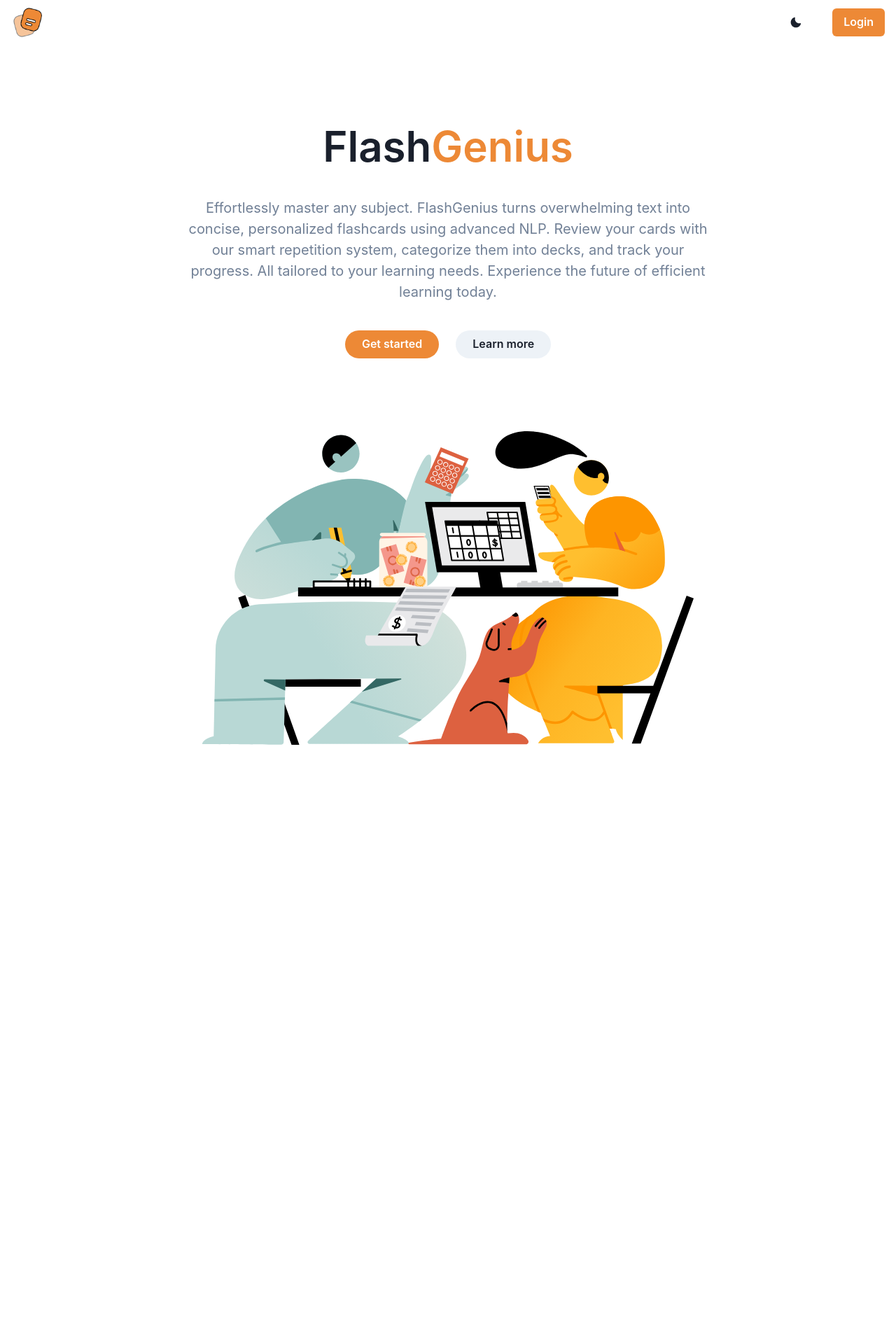
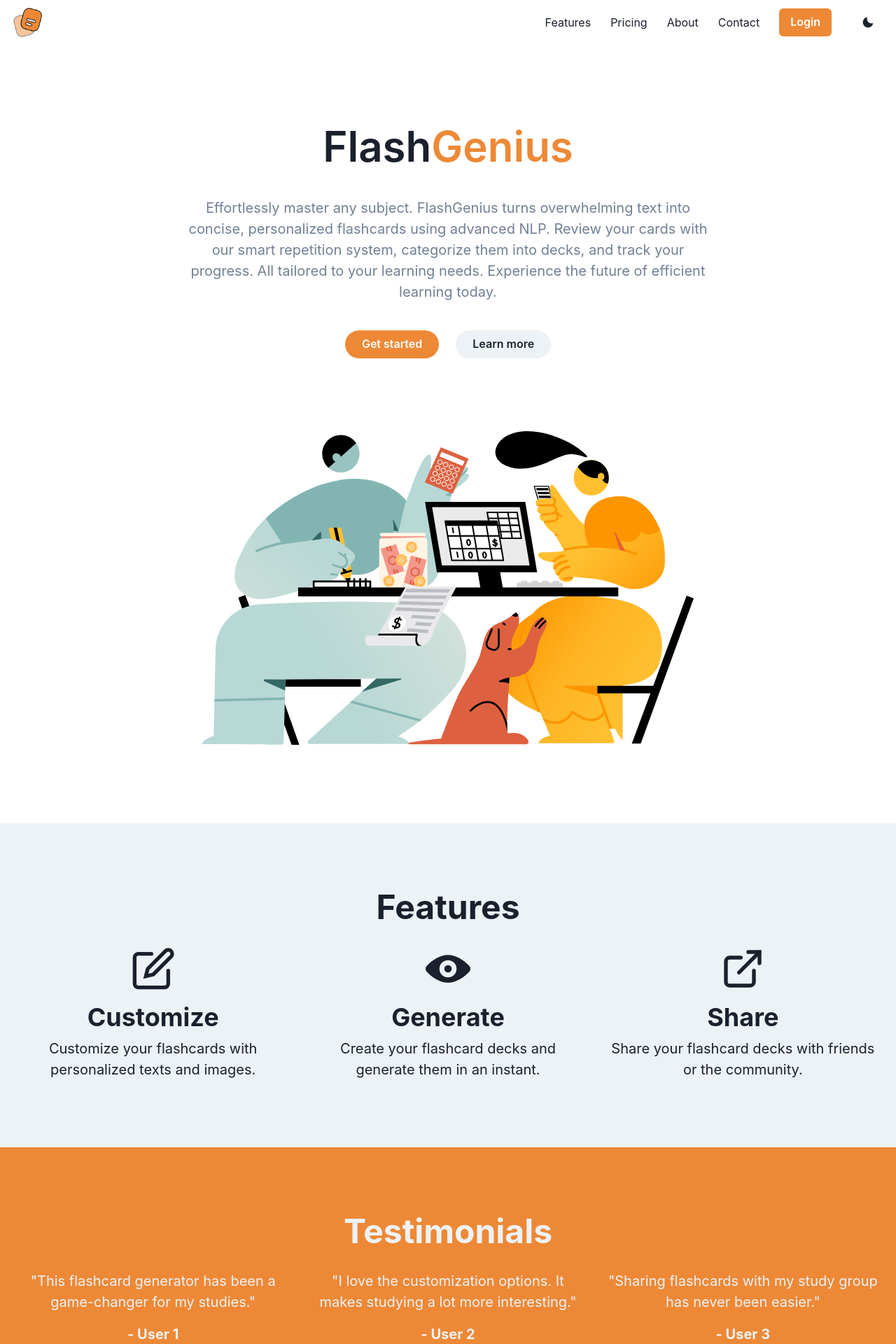
Before and after one commit to Ellahinator/FlashGenius, a React (Create React App) app in the folder frontend/: page / in a window 1280 px wide. Shown: the top 1920 px of the page at 70% size. Before the commit the page ends 1176 px from the top, so only its background shows below. Built offline with nearby package versions, Linux system fonts and the light colour scheme.

Commit message:
homepage changes, added features + testimonials components, added to navbar, added footer

```diff
--- a/frontend/src/App.tsx
+++ b/frontend/src/App.tsx
@@ -1,4 +1,4 @@
-import { ChakraProvider, Box, Grid, theme } from "@chakra-ui/react";
+import { ChakraProvider, Box, theme } from "@chakra-ui/react";
 import { BrowserRouter, Routes, Route } from "react-router-dom";
 import Home from "./pages/Home";
 import Account from "./pages/Account";
@@ -8,6 +8,7 @@ import LoginCard from "./pages/Login";
 import Generator from "./pages/Generator";
 import FlashcardsDisplay from "./pages/FlashcardsDisplay";
 import UserDecks from "./pages/UserDecks";
+import Footer from "./components/Footer";
 
 export const App = () => {
   return (
@@ -22,10 +23,11 @@ export const App = () => {
             <Route path="/account" element={<Account />} />
             <Route path="/generate" element={<Generator />} />
             <Route path="/deck/:deckId" element={<FlashcardsDisplay />} />
-            <Route path="/myDecks" element={<UserDecks/>}/>
+            <Route path="/myDecks" element={<UserDecks />} />
             <Route path="*" element={"404"} />
           </Routes>
         </Box>
+        <Footer />
       </ChakraProvider>
     </BrowserRouter>
   );
--- /dev/null
+++ b/frontend/src/components/Footer.tsx
@@ -0,0 +1,12 @@
+import React from "react";
+import { Box, Text, Flex, useColorModeValue } from "@chakra-ui/react";
+
+export default function Footer() {
+  const bgColor = useColorModeValue("gray.100", "gray.800");
+
+  return (
+    <Flex as="footer" align="center" justify="center" h="12" bg={bgColor}>
+      <Text fontSize="sm">© 2023 FlashGenius.</Text>
+    </Flex>
+  );
+}
--- /dev/null
+++ b/frontend/src/components/Home/Features.tsx
@@ -0,0 +1,50 @@
+import React from "react";
+import {
+  Box,
+  Grid,
+  GridItem,
+  Heading,
+  Text,
+  Icon,
+  useColorModeValue,
+} from "@chakra-ui/react";
+import { EditIcon, ViewIcon, ExternalLinkIcon } from "@chakra-ui/icons";
+
+export default function Features() {
+  const bgColor = useColorModeValue("gray.100", "gray.900");
+
+  return (
+    <Box py="24" px="6" textAlign="center" bg={bgColor}>
+      <Heading as="h2" size="2xl" fontWeight="bold" mb="8">
+        Features
+      </Heading>
+      <Grid templateColumns="repeat(3, 1fr)" gap="8">
+        <GridItem textAlign="center">
+          <EditIcon w={16} h={16} mb="4" />
+          <Heading as="h3" size="xl" mb="2">
+            Customize
+          </Heading>
+          <Text>
+            Customize your flashcards with personalized texts and images.
+          </Text>
+        </GridItem>
+        <GridItem textAlign="center">
+          <ViewIcon w={16} h={16} mb="4" />
+          <Heading as="h3" size="xl" mb="2">
+            Generate
+          </Heading>
+          <Text>
+            Create your flashcard decks and generate them in an instant.
+          </Text>
+        </GridItem>
+        <GridItem textAlign="center">
+          <ExternalLinkIcon w={16} h={16} mb="4" />
+          <Heading as="h3" size="xl" mb="2">
+            Share
+          </Heading>
+          <Text>Share your flashcard decks with friends or the community.</Text>
+        </GridItem>
+      </Grid>
+    </Box>
+  );
+}
--- /dev/null
+++ b/frontend/src/components/Home/Testimonials.tsx
@@ -0,0 +1,47 @@
+import React from "react";
+import {
+  Box,
+  Grid,
+  GridItem,
+  Heading,
+  Text,
+  useColorModeValue,
+} from "@chakra-ui/react";
+
+export default function Testimonials() {
+  const bgColor = useColorModeValue("orange.400", "orange.500");
+  return (
+    <Box py="24" px="6" bg={bgColor} textAlign="center">
+      <Heading as="h2" size="2xl" fontWeight="bold" mb="8" color="gray.100">
+        Testimonials
+      </Heading>
+      <Grid templateColumns="repeat(3, 1fr)" gap="8">
+        <GridItem>
+          <Text mb="4" color="gray.100">
+            "This flashcard generator has been a game-changer for my studies."
+          </Text>
+          <Text fontWeight="bold" color="gray.100">
+            - User 1
+          </Text>
+        </GridItem>
+        <GridItem>
+          <Text mb="4" color="gray.100">
+            "I love the customization options. It makes studying a lot more
+            interesting."
+          </Text>
+          <Text fontWeight="bold" color="gray.100">
+            - User 2
+          </Text>
+        </GridItem>
+        <GridItem>
+          <Text mb="4" color="gray.100">
+            "Sharing flashcards with my study group has never been easier."
+          </Text>
+          <Text fontWeight="bold" color="gray.100">
+            - User 3
+          </Text>
+        </GridItem>
+      </Grid>
+    </Box>
+  );
+}
--- a/frontend/src/components/Navbar.tsx
+++ b/frontend/src/components/Navbar.tsx
@@ -21,25 +21,24 @@ import {
 } from "@chakra-ui/react";
 import { MoonIcon, SunIcon } from "@chakra-ui/icons";
 import { useState } from "react";
-import {removeCookie} from "typescript-cookie";
-import {useNavigate } from "react-router-dom";
-
+import { removeCookie } from "typescript-cookie";
+import { useNavigate } from "react-router-dom";
 
 export default function Nav() {
   const { colorMode, toggleColorMode } = useColorMode();
   const { isOpen, onOpen, onClose } = useDisclosure();
   const [isLoggedIn, setIsLoggedIn] = useState(false);
-  const navigate = useNavigate()
+  const navigate = useNavigate();
 
-  const handleLogout= () => {
+  const handleLogout = () => {
     setIsLoggedIn(false);
     removeCookie("jwt_token");
   };
 
   const handleLogin = () => {
     setIsLoggedIn(true);
-    navigate("/login")
-  }
+    navigate("/login");
+  };
 
   return (
     <>
@@ -52,10 +51,19 @@ export default function Nav() {
           </Box>
 
           <Flex alignItems={"center"}>
-            <Stack direction={"row"} spacing={7}>
-              <Button onClick={toggleColorMode} background={"transparent"}>
-                {colorMode === "light" ? <MoonIcon /> : <SunIcon />}
-              </Button>
+            <Stack direction={"row"} spacing={7} align="center">
+              <Link href="#" style={{ fontSize: "1rem" }}>
+                Features
+              </Link>
+              <Link href="#" style={{ fontSize: "1rem" }}>
+                Pricing
+              </Link>
+              <Link href="#" style={{ fontSize: "1rem" }}>
+                About
+              </Link>
+              <Link href="#" style={{ fontSize: "1rem" }}>
+                Contact
+              </Link>
 
               {isLoggedIn ? (
                 <Menu>
@@ -93,9 +101,7 @@ export default function Nav() {
                     <Link href="/account">
                       <MenuItem>Account Settings</MenuItem>
                     </Link>
-                    <MenuItem onClick={handleLogout}>
-                      Logout
-                    </MenuItem>
+                    <MenuItem onClick={handleLogout}>Logout</MenuItem>
                   </MenuList>
                 </Menu>
               ) : (
@@ -108,6 +114,9 @@ export default function Nav() {
                   Login
                 </Button>
               )}
+              <Button onClick={toggleColorMode} background={"transparent"}>
+                {colorMode === "light" ? <MoonIcon /> : <SunIcon />}
+              </Button>
             </Stack>
           </Flex>
         </Flex>
--- a/frontend/src/pages/Home.tsx
+++ b/frontend/src/pages/Home.tsx
@@ -11,6 +11,8 @@ import {
   IconProps,
 } from "@chakra-ui/react";
 import { Link } from "react-router-dom";
+import Features from "../components/Home/Features";
+import Testimonials from "../components/Home/Testimonials";
 
 const Illustration = (props: IconProps) => {
   return (
@@ -833,8 +835,9 @@ const Illustration = (props: IconProps) => {
   );
 };
 
-export default function CallToActionWithIllustration() {
+export default function Home() {
   return (
+    <>
       <Container maxW={"5xl"}>
         <Stack
           textAlign={"center"}
@@ -854,9 +857,9 @@ export default function CallToActionWithIllustration() {
           </Heading>
           <Text color={"gray.500"} maxW={"3xl"}>
             Effortlessly master any subject. FlashGenius turns overwhelming text
-          into concise, personalized flashcards using advanced NLP. Review your
-          cards with our smart repetition system, categorize them into decks,
-          and track your progress. All tailored to your learning needs.
+            into concise, personalized flashcards using advanced NLP. Review
+            your cards with our smart repetition system, categorize them into
+            decks, and track your progress. All tailored to your learning needs.
             Experience the future of efficient learning today.
           </Text>
           <Stack spacing={6} direction={"row"}>
@@ -883,5 +886,8 @@ export default function CallToActionWithIllustration() {
           </Flex>
         </Stack>
       </Container>
+      <Features />
+      <Testimonials />
+    </>
   );
 }
```
Lines whose indentation alone changed are shown as unchanged.
